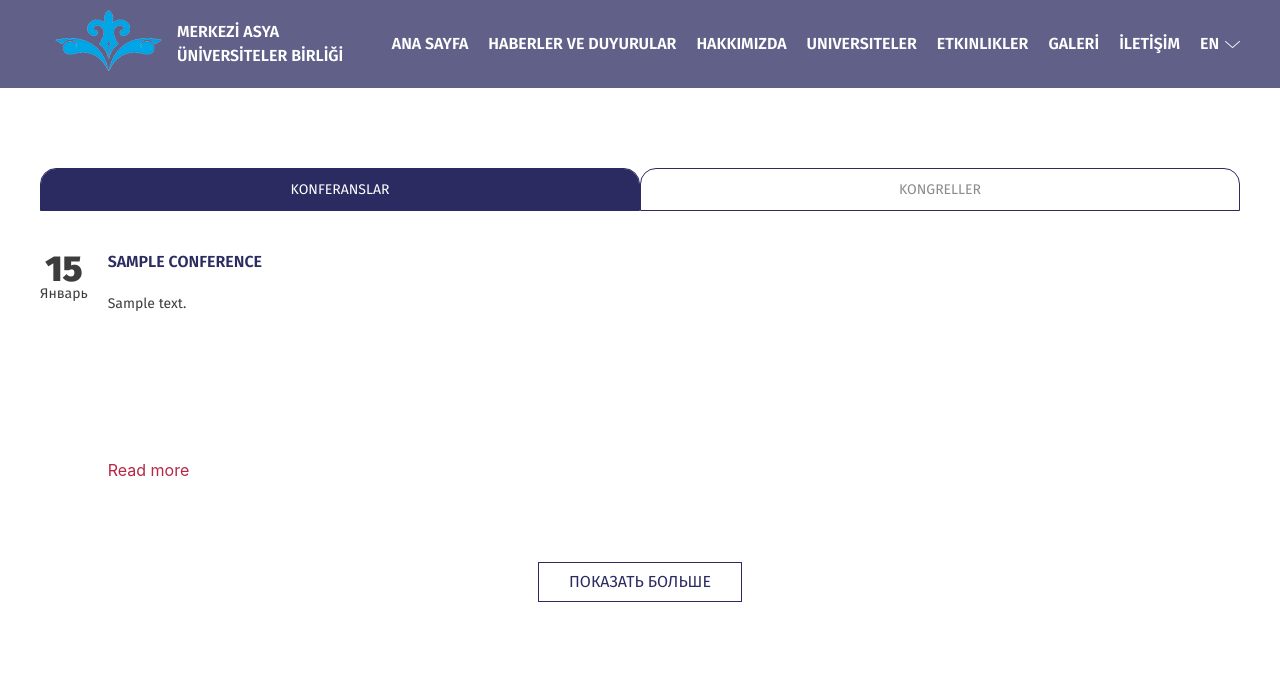
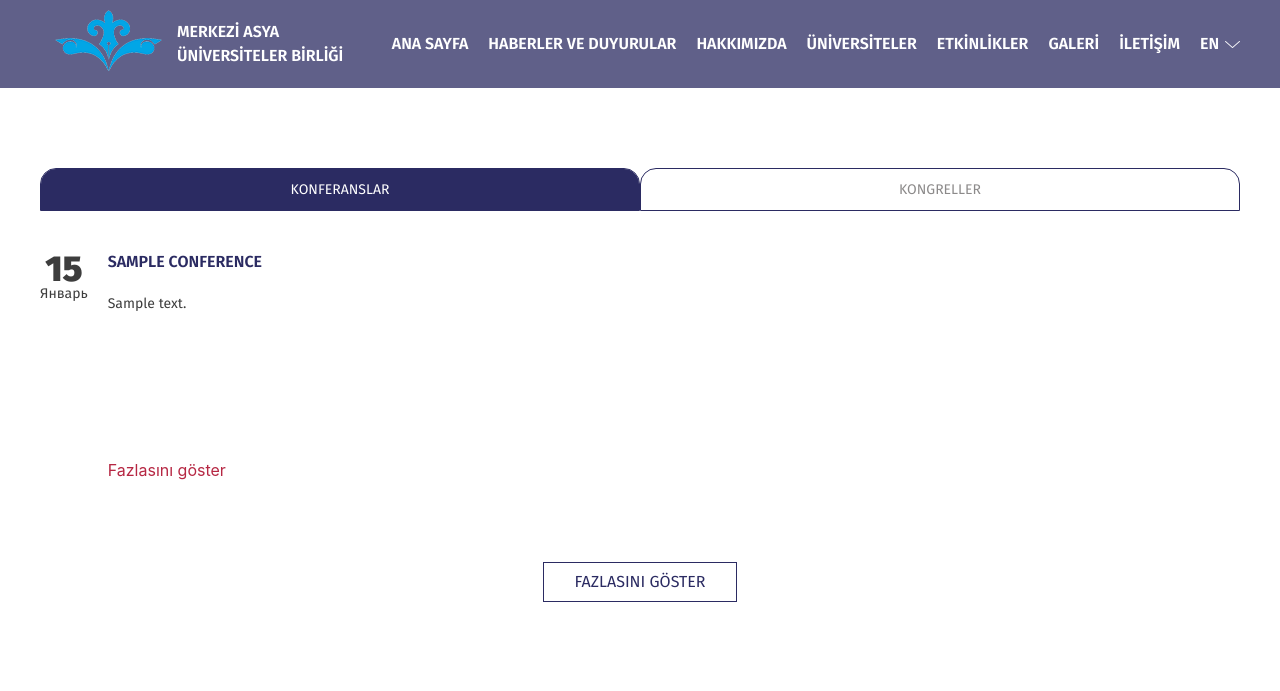
Before and after one commit to katalyzator/maup, a Django app: page /conferences/ in a window 1280 px wide. Shown: the top 691 px of the page. Run offline with Django 3.2, Linux system fonts and the light colour scheme; tables that the repository leaves empty hold one stand-in row (values such as "Sample post"); parts of the project's set-up code (start-up, migrations or seed data) failed here and were passed over; some libraries are stand-ins or nearby versions.

Commit message:
change some

```diff
--- a/templates/events.html
+++ b/templates/events.html
@@ -29,7 +29,7 @@
                                         <h5>{{ item.title }}</h5>
                                         <p>{{ item.description }}</p>
 
-                                        <a href="{{ item.get_absolute_url }}">Read more</a>
+                                        <a href="{{ item.get_absolute_url }}">Fazlasını göster</a>
                                     </div>
                                 </div>
                             {% endif %}
@@ -51,7 +51,7 @@
                                         <h5>{{ item.title }}</h5>
                                         <p>{{ item.description }}</p>
 
-                                        <a href="{{ item.get_absolute_url }}">Read more</a>
+                                        <a href="{{ item.get_absolute_url }}">Fazlasını göster</a>
                                     </div>
                                 </div>
                             {% endif %}
@@ -62,7 +62,7 @@
             </ul>
 
             <div>
-                <a class="uk-button uk-button-default show_more" href="#">показать больше</a>
+                <a class="uk-button uk-button-default show_more" href="#">Fazlasını göster</a>
             </div>
 
         </div>
--- a/templates/header.html
+++ b/templates/header.html
@@ -14,8 +14,8 @@
                     <li><a href="#">Ana sayfa</a></li>
                     <li><a href="{% url 'all_news' %}">haberler ve duyurular</a></li>
                     <li><a href="#">hakkimizda</a></li>
-                    <li><a href="#">universiteler</a></li>
-                    <li><a href="{% url 'conference' %}">etkinlikler</a></li>
+                    <li><a href="#">ÜNİVERSİTELER</a></li>
+                    <li><a href="{% url 'conference' %}">etkİnlİkler</a></li>
                     <li><a href="#">GALERİ</a></li>
                     <li><a href="#">İLETİŞİM</a></li>
                 </ul>
--- a/templates/index.html
+++ b/templates/index.html
@@ -41,7 +41,7 @@
                             </div>
 
                             <div class="n_date">
-                                <a href="{{ item.get_absolute_url }}">Read more</a>
+                                <a href="{{ item.get_absolute_url }}">Fazlasını göster</a>
                                 <span>{{ item.timestamp|date:'d-M-Y, h:m' }}</span>
                             </div>
                         </div>
@@ -157,7 +157,7 @@
                                 <h5>{{ konferens.title }}</h5>
                                 <p>{{ konferens.description }}</p>
 
-                                <a href="{{ konferens.get_absolute_url }}">Read more</a>
+                                <a href="{{ konferens.get_absolute_url }}">Fazlasını göster</a>
                             </div>
                         </div>
                     {% endfor %}
@@ -177,7 +177,7 @@
                                 <h5>{{ konferens.title }}</h5>
                                 <p>{{ konferens.description }}</p>
 
-                                <a href="{{ konferens.get_absolute_url }}">Read more</a>
+                                <a href="{{ konferens.get_absolute_url }}">Fazlasını göster</a>
                             </div>
                         </div>
                     {% endfor %}
--- a/templates/news.html
+++ b/templates/news.html
@@ -23,7 +23,7 @@
                         </div>
 
                         <div class="n_date">
-                            <a href="#">Read more</a>
+                            <a href="#">Fazlasını göster</a>
                             <span>{{ new.timestamp|date:'d-M-Y, h:m' }}</span>
                         </div>
                     </div>
@@ -31,7 +31,7 @@
             </div>
 
             <div class="show_more_button">
-                <a class="uk-button uk-button-default show_more" href="#">показать больше</a>
+                <a class="uk-button uk-button-default show_more" href="#">Fazlasını göster</a>
             </div>
 
         </div>
```
